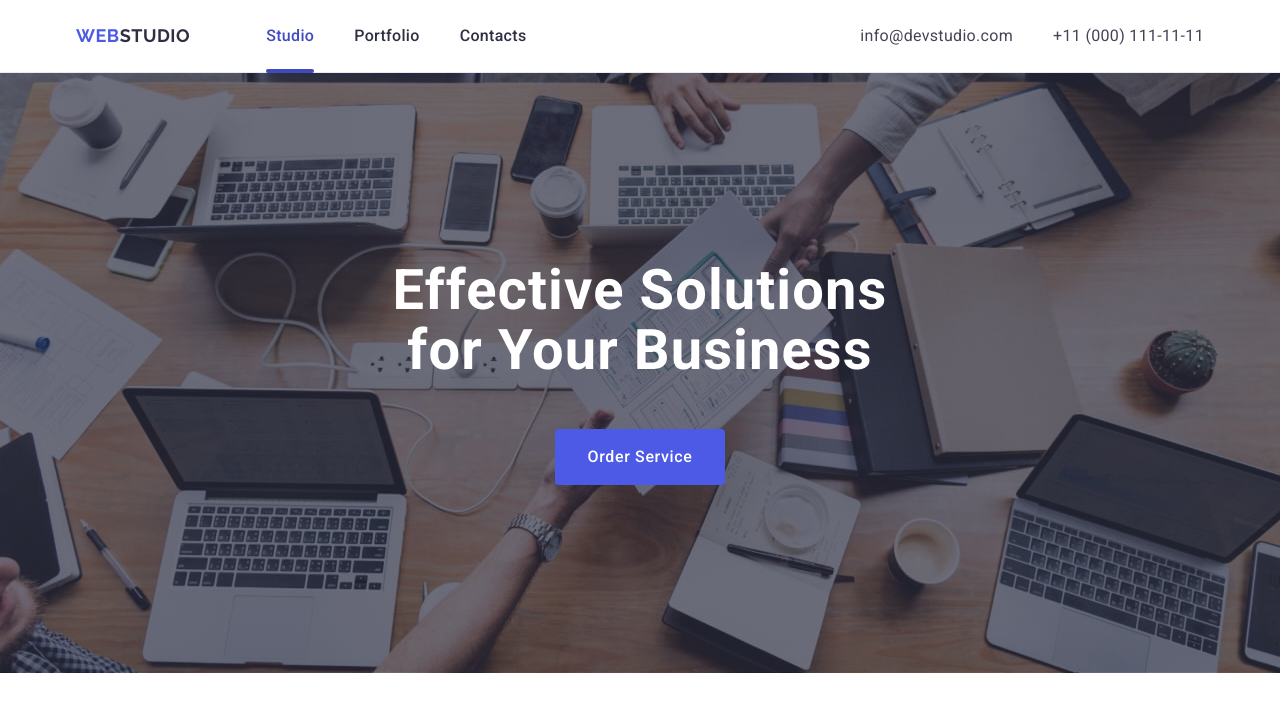
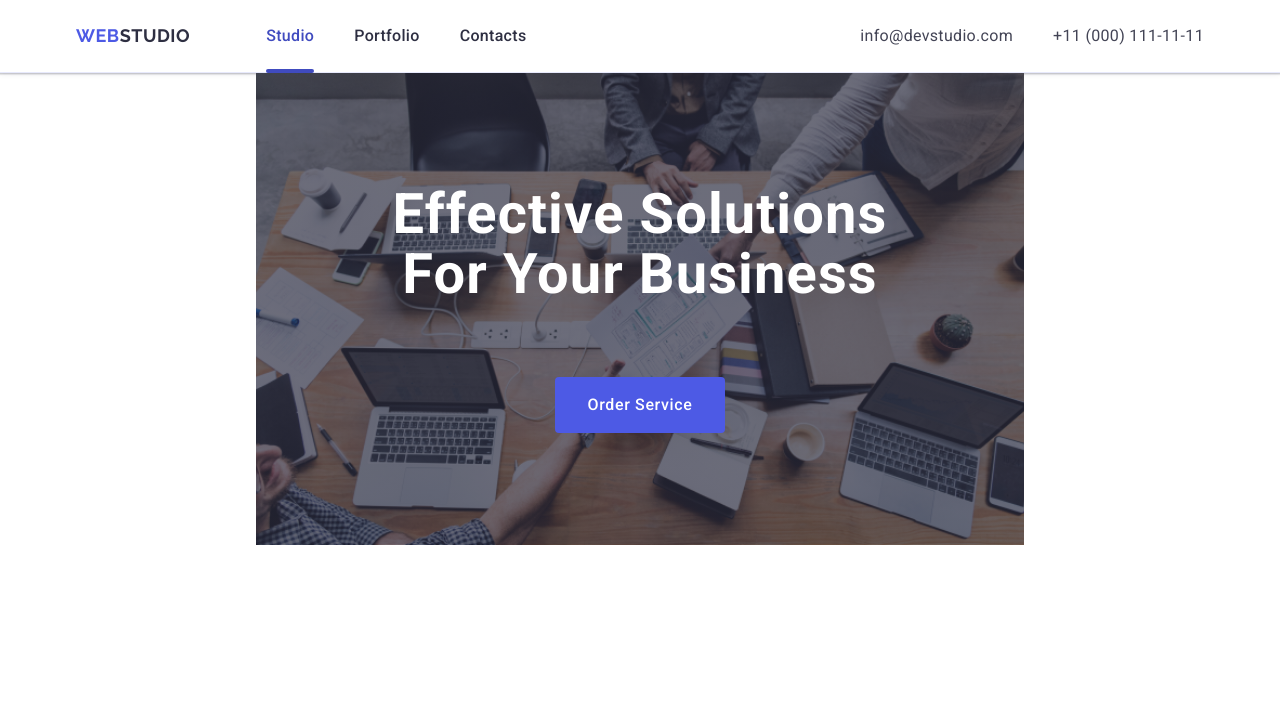
Before and after one commit to Serg2205/goit-markup-hw-06, a plain HTML site: page index.html in a window 1280 px wide. Drawn offline with nearby package versions, Linux system fonts and the light colour scheme.

Commit message:
адаптивка

```diff
--- a/css/styles.css
+++ b/css/styles.css
@@ -203,27 +203,37 @@ img {
       rgba(46, 47, 66, 0.7),
       rgba(46, 47, 66, 0.7)
     ),
-    url(../images/people_office.jpg);
+    url(../images/people_office-mobile.jpg);
 
   background-repeat: no-repeat;
   background-size: cover;
   background-position: center;
-  padding-top: 188px;
-  padding-bottom: 188px;
-  max-width: 1440px;
+  padding-top: 72px;
+  padding-bottom: 72px;
+  max-width: 767px;
   margin-left: auto;
   margin-right: auto;
 }
+@media screen and (min-resolution: 192dpi) {
+  .section-first {
+    background-image: linear-gradient(
+        rgba(46, 47, 66, 0.7),
+        rgba(46, 47, 66, 0.7)
+      ),
+      url(../images/people_office-mobile@2x.jpg);
+  }
+}
 
 .title {
-  max-width: 496px;
+  max-width: 216px;
   font-weight: 700;
-  font-size: 56px;
-  line-height: 1.07;
+  font-size: 36px;
+  line-height: 1.1;
   letter-spacing: 0.02em;
   text-align: center;
+  text-transform: capitalize;
   color: #fff;
-  margin-bottom: 48px;
+  margin-bottom: 72px;
   margin-right: auto;
   margin-left: auto;
 }
@@ -245,6 +255,24 @@ img {
   margin-right: auto;
   margin-left: auto;
   transition: background-color 250ms cubic-bezier(0.4, 0, 0.2, 1);
+}
+
+@media screen and (min-width: 768px) {
+  .section-first {
+    padding-top: 112px;
+    padding-bottom: 112px;
+    background-image: linear-gradient(
+        rgba(46, 47, 66, 0.7),
+        rgba(46, 47, 66, 0.7)
+      ),
+      url(../images/people_office-tablet.jpg);
+    min-width: 768px;
+  }
+  .title {
+    max-width: 496px;
+    font-size: 56px;
+    line-height: 1.07;
+  }
 }
 
 .section-second {
```
Also changed, not shown: images/people_office-mobile.jpg (added), images/people_office-mobile@2x.jpg (added), images/people_office-tablet.jpg (added), images/people_office-tablet@2x.jpg (added).
